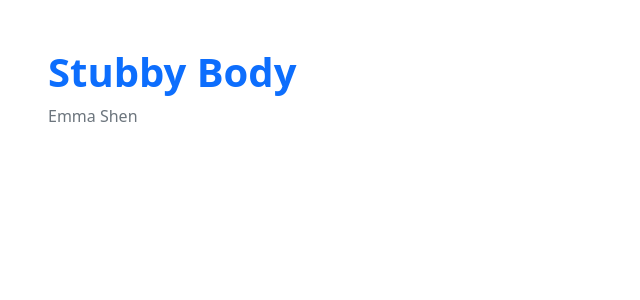
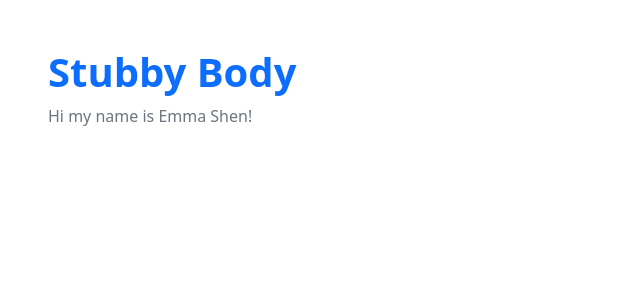
Before and after one commit to e-shen2022/flaskserver, a Flask app: page /stub/ in a window 1280 px wide. Shown: the part 66-366 px from the top of the page, without its empty margins (0-640 px from the left). Run offline with Flask 2, Linux system fonts and the light colour scheme.

Commit message:
local server

```diff
--- a/templates/stub.html
+++ b/templates/stub.html
@@ -9,7 +9,7 @@
     <!- Try building a new body here, bootstrap is a wise choice ->
     <div class="px-5 py-5 mx-auto">
         <h1 class="text-primary"><strong>Stubby Body</strong></h1>
-        <p class="text-secondary">Emma Shen</p>
+        <p class="text-secondary">Hi my name is Emma Shen!</p>
     </div>
 {% endblock %}
 
```
